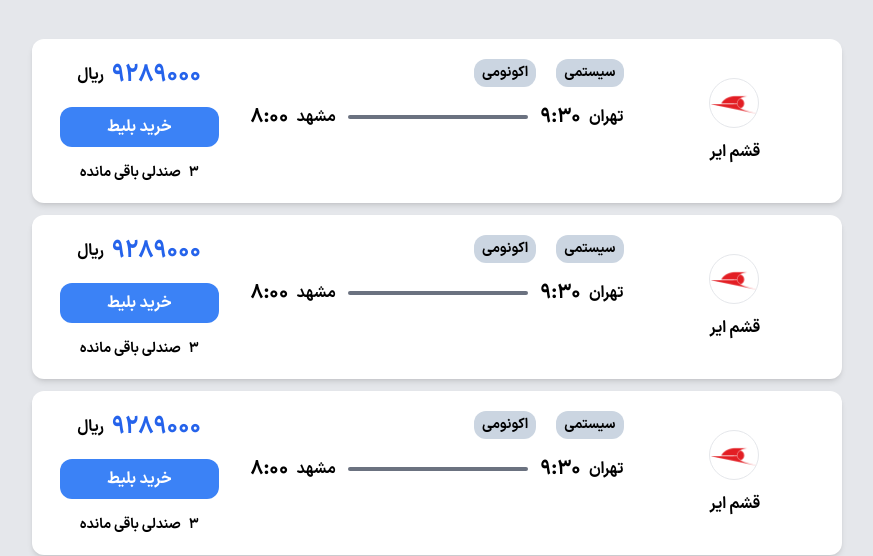
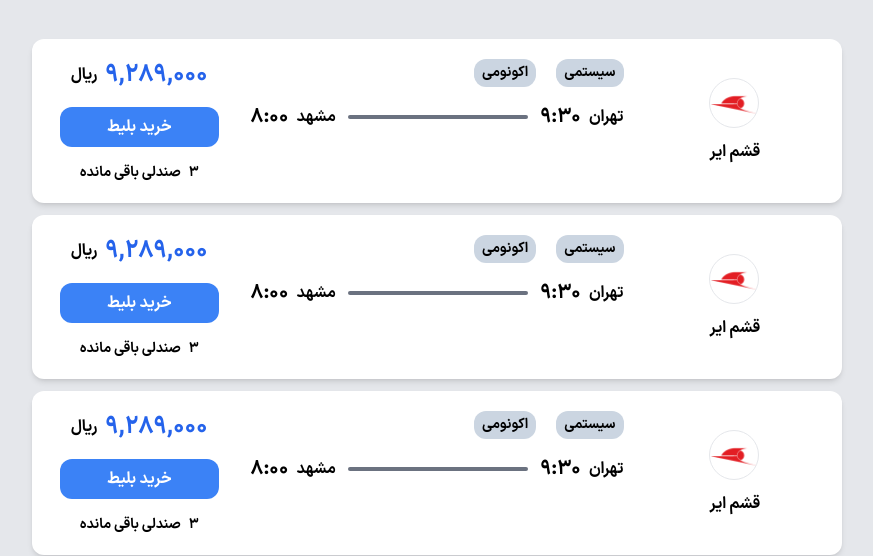
Before and after one commit to Mohammad-Poormehdi/flight-booking-website, a Next.js app: page / in a window 1280 px wide. Shown: the part 177-733 px from the top of the page, without its empty margins (203-1076 px from the left). Built offline with nearby package versions, Linux system fonts and the light colour scheme.

Commit message:
thousand seperator added to price

```diff
--- a/components/FlightCard.tsx
+++ b/components/FlightCard.tsx
@@ -2,16 +2,21 @@ import { useRouter } from "next/router";
 import Button from "./Button";
 import Tag from "./Tag";
 import Image from "next/image";
+import {useEffect} from 'react'
 
 const FlightCard = () => {
   const router = useRouter()
+  const number = 9289000;
+  const formattedNumber = number.toString().replace(/\B(?=(\d{3})+(?!\d))/g, ",");
+  console.log(formattedNumber); // Output: "9,289,000"
+
   return (
     <div className="w-full shadow-md bg-white p-5 rounded-xl grid gap-6 grid-cols-4  ">
       {/* price and seats */}
       <div className="space-y-4 text-center px-2 max-md:text-sm max-md:col-span-4 max-md:order-3">
         <div className="flex justify-center items-center gap-2">
           <p>ریال</p>
-          <p className="text-2xl font-bold text-blue-600 max-md:text-sm">9289000</p>
+          <p className="text-2xl font-bold text-blue-600 max-md:text-sm">{formattedNumber}</p>
         </div>
         <Button label="خرید بلیط" active onClick={() => {router.push('/success')}} />
         <div className="flex gap-2 text-sm items-center justify-center">
--- a/pages/_document.tsx
+++ b/pages/_document.tsx
@@ -2,7 +2,7 @@ import { Html, Head, Main, NextScript } from 'next/document'
 
 export default function Document() {
   return (
-    <Html lang="en">
+    <Html lang="fa">
       <Head />
       <body>
         <Main />
```
